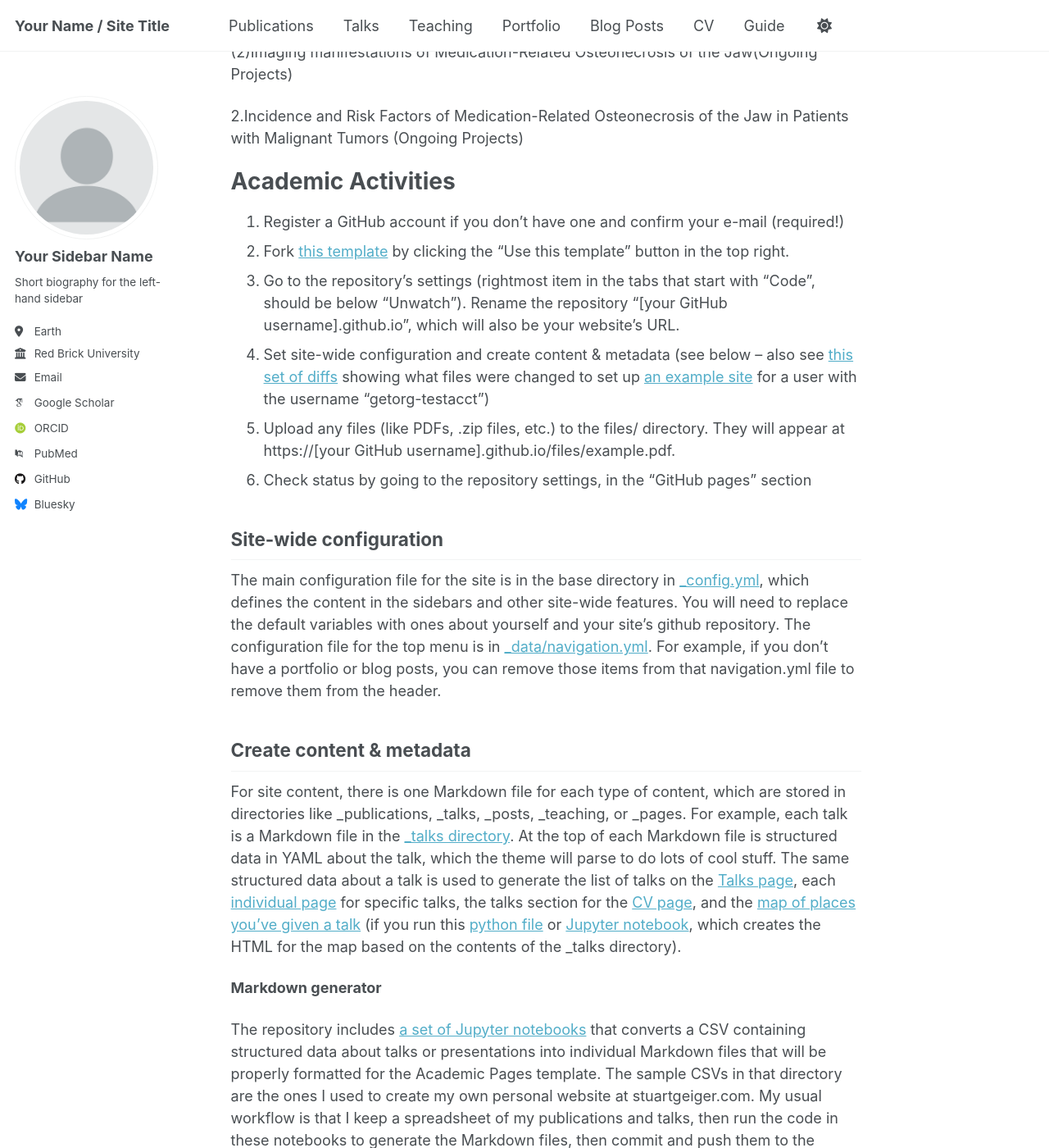
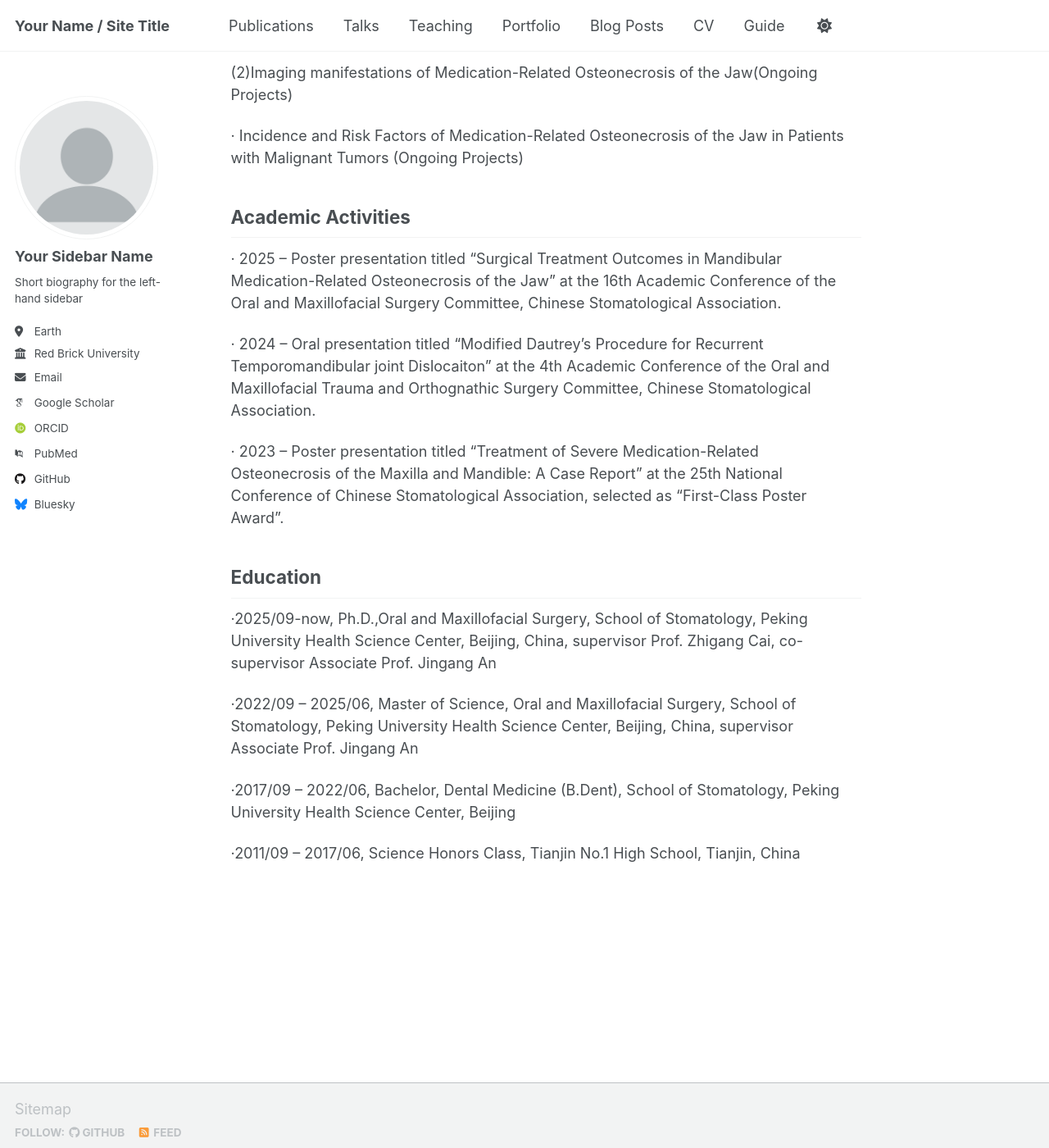
Before and after one commit to JaneJiayiChen/JaneJiayiChen.github.io, a Jekyll site: the page built from _pages/about.md, in a window 1280 px wide and 1400 px high, scrolled down 549 px. Shown: the whole window at 82% size. Built offline with Jekyll 4.4.1, drawn with Linux system fonts in a browser that asks for light colours; some web fonts are replaced; a script that is not in the unit is left out; some of the changed text lies outside the part shown.

Commit message:
Update about.md

```diff
--- a/_pages/about.md
+++ b/_pages/about.md
@@ -23,37 +23,22 @@ Current Status: Accepted, pending technical editing
 
 (2)Imaging manifestations of Medication-Related Osteonecrosis of the Jaw(Ongoing Projects)
 
-2.Incidence and Risk Factors of Medication-Related Osteonecrosis of the Jaw in Patients with Malignant Tumors (Ongoing Projects)
+· Incidence and Risk Factors of Medication-Related Osteonecrosis of the Jaw in Patients with Malignant Tumors (Ongoing Projects)
 
 Academic Activities
-======
-1. Register a GitHub account if you don't have one and confirm your e-mail (required!)
-1. Fork [this template](https://github.com/academicpages/academicpages.github.io) by clicking the "Use this template" button in the top right.
-1. Go to the repository's settings (rightmost item in the tabs that start with "Code", should be below "Unwatch"). Rename the repository "[your GitHub username].github.io", which will also be your website's URL.
-1. Set site-wide configuration and create content & metadata (see below -- also see [this set of diffs](http://archive.is/3TPas) showing what files were changed to set up [an example site](https://getorg-testacct.github.io) for a user with the username "getorg-testacct")
-1. Upload any files (like PDFs, .zip files, etc.) to the files/ directory. They will appear at https://[your GitHub username].github.io/files/example.pdf.
-1. Check status by going to the repository settings, in the "GitHub pages" section
+------
+· 2025 – Poster presentation titled “Surgical Treatment Outcomes in Mandibular Medication-Related Osteonecrosis of the Jaw” at the 16th Academic Conference of the Oral and Maxillofacial Surgery Committee, Chinese Stomatological Association.
 
-Site-wide configuration
+· 2024 – Oral presentation titled “Modified Dautrey's Procedure for Recurrent Temporomandibular joint Dislocaiton” at the 4th Academic Conference of the Oral and Maxillofacial Trauma and Orthognathic Surgery Committee, Chinese Stomatological Association.
+
+· 2023 – Poster presentation titled “Treatment of Severe Medication-Related Osteonecrosis of the Maxilla and Mandible: A Case Report” at the 25th National Conference of Chinese Stomatological Association, selected as “First-Class Poster Award”.
+
+Education
 ------
-The main configuration file for the site is in the base directory in [_config.yml](https://github.com/academicpages/academicpages.github.io/blob/master/_config.yml), which defines the content in the sidebars and other site-wide features. You will need to replace the default variables with ones about yourself and your site's github repository. The configuration file for the top menu is in [_data/navigation.yml](https://github.com/academicpages/academicpages.github.io/blob/master/_data/navigation.yml). For example, if you don't have a portfolio or blog posts, you can remove those items from that navigation.yml file to remove them from the header.
+·2025/09-now, Ph.D.,Oral and Maxillofacial Surgery, School of Stomatology, Peking University Health Science Center, Beijing, China, supervisor Prof. Zhigang Cai, co-supervisor Associate Prof. Jingang An
 
-Create content & metadata
-------
-For site content, there is one Markdown file for each type of content, which are stored in directories like _publications, _talks, _posts, _teaching, or _pages. For example, each talk is a Markdown file in the [_talks directory](https://github.com/academicpages/academicpages.github.io/tree/master/_talks). At the top of each Markdown file is structured data in YAML about the talk, which the theme will parse to do lots of cool stuff. The same structured data about a talk is used to generate the list of talks on the [Talks page](https://academicpages.github.io/talks), each [individual page](https://academicpages.github.io/talks/2012-03-01-talk-1) for specific talks, the talks section for the [CV page](https://academicpages.github.io/cv), and the [map of places you've given a talk](https://academicpages.github.io/talkmap.html) (if you run this [python file](https://github.com/academicpages/academicpages.github.io/blob/master/talkmap.py) or [Jupyter notebook](https://github.com/academicpages/academicpages.github.io/blob/master/talkmap.ipynb), which creates the HTML for the map based on the contents of the _talks directory).
+·2022/09 – 2025/06, Master of Science, Oral and Maxillofacial Surgery, School of Stomatology, Peking University Health Science Center, Beijing, China, supervisor Associate Prof. Jingang An
 
-**Markdown generator**
+·2017/09 – 2022/06, Bachelor, Dental Medicine (B.Dent), School of Stomatology, Peking University Health Science Center, Beijing
 
-The repository includes [a set of Jupyter notebooks](https://github.com/academicpages/academicpages.github.io/tree/master/markdown_generator
-) that converts a CSV containing structured data about talks or presentations into individual Markdown files that will be properly formatted for the Academic Pages template. The sample CSVs in that directory are the ones I used to create my own personal website at stuartgeiger.com. My usual workflow is that I keep a spreadsheet of my publications and talks, then run the code in these notebooks to generate the Markdown files, then commit and push them to the GitHub repository.
-
-How to edit your site's GitHub repository
-------
-Many people use a git client to create files on their local computer and then push them to GitHub's servers. If you are not familiar with git, you can directly edit these configuration and Markdown files directly in the github.com interface. Navigate to a file (like [this one](https://github.com/academicpages/academicpages.github.io/blob/master/_talks/2012-03-01-talk-1.md) and click the pencil icon in the top right of the content preview (to the right of the "Raw | Blame | History" buttons). You can delete a file by clicking the trashcan icon to the right of the pencil icon. You can also create new files or upload files by navigating to a directory and clicking the "Create new file" or "Upload files" buttons.
-
-Example: editing a Markdown file for a talk
-![Editing a Markdown file for a talk](/images/editing-talk.png)
-
-For more info
-------
-More info about configuring Academic Pages can be found in [the guide](https://academicpages.github.io/markdown/), the [growing wiki](https://github.com/academicpages/academicpages.github.io/wiki), and you can always [ask a question on GitHub](https://github.com/academicpages/academicpages.github.io/discussions). The [guides for the Minimal Mistakes theme](https://mmistakes.github.io/minimal-mistakes/docs/configuration/) (which this theme was forked from) might also be helpful.
+·2011/09 – 2017/06, Science Honors Class, Tianjin No.1 High School, Tianjin, China
```
Also changed, not shown: other parts of _pages/about.md (+3 -3 lines).
